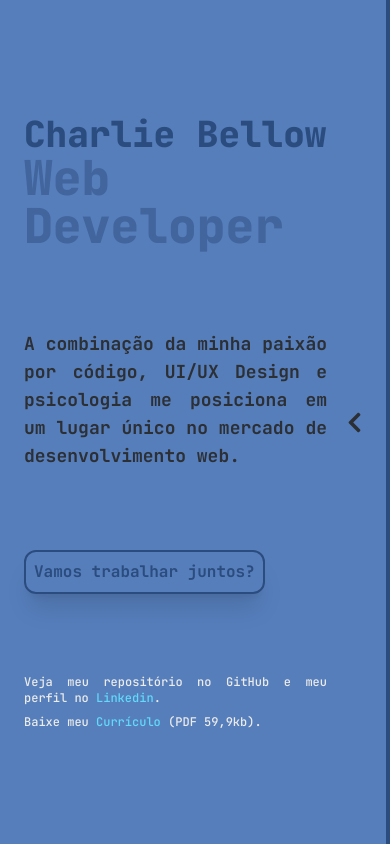
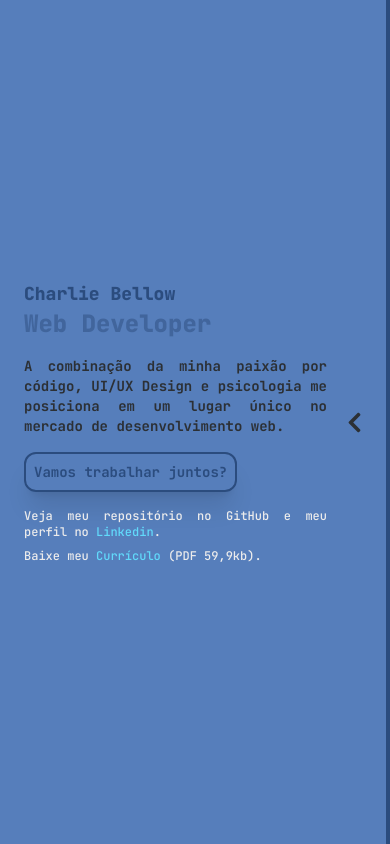
Before and after one commit to CharlieBellow/portfolio, a React (Vite) app: page / in a window 390 px wide. Built offline with nearby package versions, Linux system fonts and the light colour scheme.

Commit message:
improviments on responsive layout

```diff
--- a/src/components/Card.tsx
+++ b/src/components/Card.tsx
@@ -15,20 +15,20 @@ export default function CardReact({
   altText,
 }: CardReactProps) {
   return (
-    <div className='text-bgDark flex flex-col p-4 w-full gap-4'>
+    <div className='text-bgDark flex flex-col p-4 m-2 w-full h-60 gap-4 overflow-scroll'>
       <div className='flex sm:justify-between  flex-col sm:flex-row'>
-        <span className='font-extrabold text-xl 2xl:text-4xl flex text-justify'>{title}</span>
-        <div className='flex gap-2 flex-wrap justify-center'>{icons}</div>
+        <span className='font-extrabold text-xl 2xl:text-3xl flex text-justify'>{title}</span>
+        <div className='flex gap-2 flex-wrap justify-center '>{icons}</div>
       </div>
       <div className='flex w-auto h-full items-center justify-center gap-4'>
         <img
           src={image}
           alt={altText}
-          className='object-cover h-40 w-30 rounded-lg'
+          className='object-cover h-16 w-26 md:h-40 md:w-30 lg:h-100 rounded-lg'
         />
       </div>
 
-      <p className='text-base font-bold text-justify 2xl:text-3xl'>{description}</p>
+      <p className='text-xs font-medium text-justify md:text-base 2xl:text-2xl  '>{description}</p>
     </div>
   )
 }
--- a/src/components/Description.tsx
+++ b/src/components/Description.tsx
@@ -6,6 +6,6 @@ type descriptionProps = {
 import clsx from "clsx"
 export default function Description({description, colorText}: descriptionProps) {
   return (
-    <span className={clsx(`flex p-6 font-semibold text-justify text-lg lg:text-2xl md:text-base xl:text-3xl 2xl:text-3xl 2xl:p-14 text-${colorText}`)}>{description}</span>
+    <span className={clsx(`flex p-6 font-semibold text-justify text-sm lg:text-2xl md:text-base xl:text-3xl 2xl:text-3xl 2xl:p-14 text-${colorText}`)}>{description}</span>
   )
 }
--- a/src/components/HardSkills.tsx
+++ b/src/components/HardSkills.tsx
@@ -4,7 +4,7 @@ export default function HardSkills() {
   return (
     <div className='flex flex-col gap-8 py-6'>
       <Title title='Habilidades Técnicas' />
-      <div className='m-2 grid xl:grid-cols-2 lg:grid-cols-1 gap-4 text-xl 2xl:text-3xl'>
+      <div className='m-2 grid xl:grid-cols-2 lg:grid-cols-1 gap-4 text-base 2xl:text-3xl'>
           <li>Desenvolvimento de Sistemas Web</li>
           <li>Análise de Requisitos de Sistemas Web</li>
           <li>UI/UX Design (Prototipação)</li>
--- a/src/components/Sidebar.tsx
+++ b/src/components/Sidebar.tsx
@@ -4,7 +4,6 @@ import { FaChevronLeft, FaChevronRight } from 'react-icons/fa'
 export default function Sidebar() {
   const [isOpen, setIsOpen] = useState(true)
 
-  const workTogether = () => {console.log("work")}
   useEffect(() => {
     function display() {
       if (screen.width <= 768) {
@@ -26,18 +25,18 @@ export default function Sidebar() {
       <div className={`fixed p-6 h-screen flex justify-center gap-4  ${isOpen ? "md:w-1/2 w-full" : "pl-3"}`}>
 
 
-        <div className={`${isOpen ? 'flex' : 'hidden'} flex-col gap-20  text-justify text-lg justify-center  `}>
+        <div className={`${isOpen ? 'flex' : 'hidden'} flex-col gap-4 md:gap-5 lg:gap-20  text-justify text-lg justify-center 2xl:p-10 `}>
           <div>
-          <div className='font-extrabold text-4xl text-blue-dark'>Charlie Bellow</div>
-          <div className='text-blue-dark/50 font-extrabold text-5xl'>Web Developer</div>
+          <div className='font-extrabold md:text-3xl text-blue-dark 2xl:text-8xl'>Charlie Bellow</div>
+          <div className='text-blue-dark/50 font-extrabold text-2xl  md:text-4xl 2xl:text-9xl'>Web Developer</div>
 
           </div>
-          <p className='font-bold'>
+          <p className='font-bold text-sm 2xl:text-6xl'>
             A combinação da minha paixão por código, UI/UX Design e psicologia
             me posiciona em um lugar único no mercado de desenvolvimento web.
           </p>
-          <button className='w-fit rounded-xl shadow-xl hover:border-gray-light hover:text-gray-light text-blue-dark font-bold text-base p-2 border-blue-dark border-2'><a target="_blank" href="http://wa.me/+5582996008552">Vamos trabalhar juntos?</a></button>
-          <div className='text-xs font-medium text-white flex flex-col gap-2'>
+          <button className='w-fit rounded-xl shadow-xl hover:border-gray-light hover:text-gray-light text-blue-dark font-bold text-sm p-2 2xl:text-6xl 2xl:p-10 border-blue-dark border-2'><a target="_blank" href="http://wa.me/+5582996008552">Vamos trabalhar juntos?</a></button>
+          <div className='text-xs font-medium text-white flex flex-col gap-2 2xl:text-5xl'>
 
           <span>
             Veja meu repositório no GitHub e meu perfil no <a target="_blank" href="https://www.linkedin.com/in/charlie-bellow-de-oliveira-pimentel-silva/" className='text-action'>Linkedin</a>.
--- a/src/components/SoftSkills.tsx
+++ b/src/components/SoftSkills.tsx
@@ -4,7 +4,7 @@ export default function SoftSkills() {
   return (
     <div className='flex flex-col gap-8 py-6'>
       <Title title='Habilidades Comportamentais' />
-      <div className='m-2 grid xl:grid-cols-2 lg:grid-cols-1 gap-4 text-xl 2xl:text-3xl'>
+      <div className='m-2 grid xl:grid-cols-2 lg:grid-cols-1 gap-4 text-base 2xl:text-3xl'>
           <li>Comunicação</li>
           <li>Proatividade</li>
           <li>Criatividade</li>
--- a/src/components/Tech.tsx
+++ b/src/components/Tech.tsx
@@ -5,8 +5,13 @@ type TechProps = {
 }
 export default function Tech({ icon, title }: TechProps) {
   return (
-    <span className='flex justify-between'>
-      {title} {icon}
+    <span className='flex justify-between text-sm items-center'>
+     <div>
+      {title}
+      </div>
+      <div>
+        {icon}
+        </div>
     </span>
   )
 }
--- a/src/components/Tecnology.tsx
+++ b/src/components/Tecnology.tsx
@@ -10,7 +10,7 @@ export default function Tecnology() {
   return (
     <div className='flex flex-col gap-8'>
     <Title title='Principais Tecnologias' />
-      <div className='m-4 flex flex-col w-1/2 gap-8 text-xl 2xl:text-3xl px-3'>
+      <div className='md:m-4 flex flex-col w-full md:w-1/2 gap-8 text-xl 2xl:text-3xl px-3'>
         <Tech title="React"  icon={<><FaReact size={26} /></>}/>
         <Tech title="Typescript" icon={<><SiTypescript/></>}/>
         <Tech title="Next" icon={<><RiNextjsFill/></>}  />
--- a/src/components/Title.tsx
+++ b/src/components/Title.tsx
@@ -6,7 +6,7 @@ export default function Title({title} : titleProps) {
   return (
     <div className="flex gap-2 2xl:gap-10 items-center pt-8">
       <div className="block border-2 2xl:w-20 xl:w-12 w-8 bg-blue-dark h-2 -m-1 2xl:h-4"  />
-    <span className="font-extrabold text-4xl xl:text-5xl text-blue-dark 2xl:text-5xl">
+    <span className="font-extrabold text-xl md:text-3xl xl:text-5xl text-blue-dark 2xl:text-5xl">
       {title}
       </span>
 
--- a/src/main.css
+++ b/src/main.css
@@ -23,4 +23,5 @@
     height: 40px;
     width: 40px;
   }
+
 }
```
